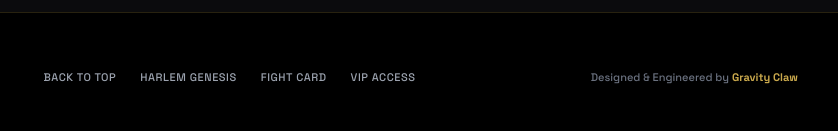
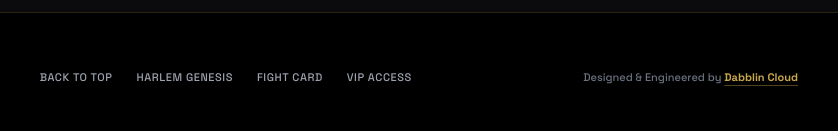
Before and after one commit to dabblin/the-dstrct-site, a website: page index.html in a window 1280 px wide. Shown: the part 4916-5047 px from the top of the page, 418-1256 px from the left. Drawn offline with nearby package versions, Linux system fonts and the light colour scheme; a web font is replaced by a local one.

Commit message:
fix(footer): update attribution to Dabblin Cloud linking to dabblin.com

```diff
--- a/index.html
+++ b/index.html
@@ -616,7 +616,7 @@
 
       <div class="text-center md:text-right text-[11px] font-mono text-gray-500">
         <span>Designed &amp; Engineered by </span>
-        <span class="text-gold font-bold">Gravity Claw</span>
+        <a href="https://dabblin.com" target="_blank" rel="noopener noreferrer" class="text-gold font-bold hover:text-white transition-colors underline decoration-gold/40 underline-offset-4 hover:decoration-white">Dabblin Cloud</a>
       </div>
 
     </div>
```
